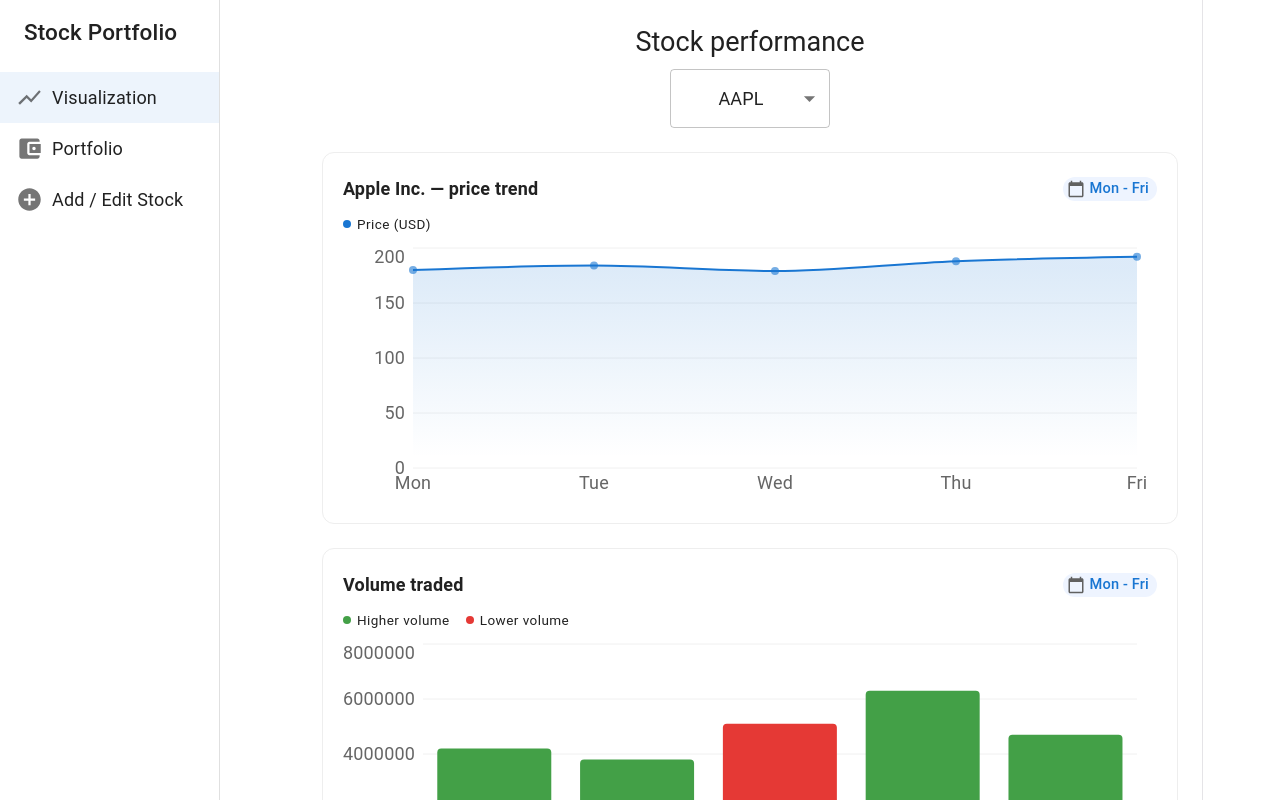
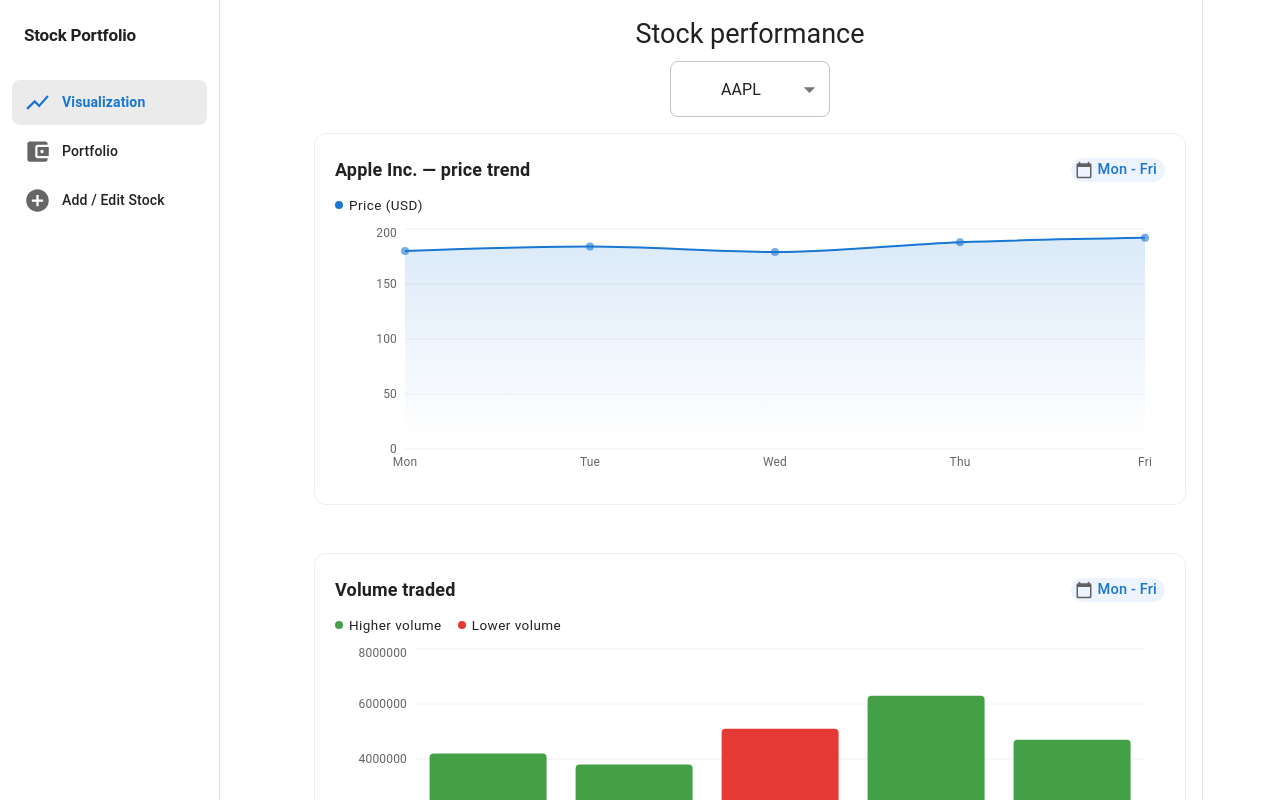
Before and after one commit to RahulRajKhadka/stock-portfolio-app, a React (Vite) app: page / in a window 1280 px wide. Shown: the top 800 px of the page. Built offline with nearby package versions, Linux system fonts and the light colour scheme.

Commit message:
feat: enhance charts and sidebar for improved responsiveness and styling

```diff
--- a/src/Components/Charts/StockPriceLineChart.tsx
+++ b/src/Components/Charts/StockPriceLineChart.tsx
@@ -7,34 +7,96 @@
   Tooltip,
   ResponsiveContainer,
 } from "recharts";
+
+import {
+  useMediaQuery,
+  useTheme,
+} from "@mui/material";
+
 import type { StockPricePoint } from "../../types/stock.types";
 
 interface StockPriceLineChartProps {
   priceHistory: StockPricePoint[];
 }
 
-export const StockPriceLineChart = ({ priceHistory }: StockPriceLineChartProps) => {
+export const StockPriceLineChart = ({
+  priceHistory,
+}: StockPriceLineChartProps) => {
+  const theme = useTheme();
+  const isMobile = useMediaQuery(theme.breakpoints.down("sm"));
+
   return (
-    <ResponsiveContainer width="100%" height={260}>
-      <AreaChart data={priceHistory} margin={{ top: 5, right: 20, left: 10, bottom: 5 }}>
+    <ResponsiveContainer width="100%" height={isMobile ? 220 : 260}>
+      <AreaChart
+        data={priceHistory}
+        margin={{
+          top: 5,
+          right: isMobile ? 5 : 20,
+          left: isMobile ? 0 : 10,
+          bottom: 5,
+        }}
+      >
         <defs>
-          <linearGradient id="priceFillGradient" x1="0" y1="0" x2="0" y2="1">
-            <stop offset="5%" stopColor="#1976d2" stopOpacity={0.25} />
-            <stop offset="95%" stopColor="#1976d2" stopOpacity={0} />
+          <linearGradient
+            id="priceFillGradient"
+            x1="0"
+            y1="0"
+            x2="0"
+            y2="1"
+          >
+            <stop
+              offset="5%"
+              stopColor="#1976d2"
+              stopOpacity={0.25}
+            />
+            <stop
+              offset="95%"
+              stopColor="#1976d2"
+              stopOpacity={0}
+            />
           </linearGradient>
         </defs>
-        <CartesianGrid stroke="#f0f0f0" vertical={false} />
-        <XAxis dataKey="timestamp" tickLine={false} axisLine={false} />
-        <YAxis tickLine={false} axisLine={false} />
+
+        <CartesianGrid
+          stroke="#f0f0f0"
+          vertical={false}
+        />
+
+        <XAxis
+          dataKey="timestamp"
+          tickLine={false}
+          axisLine={false}
+          tick={{
+            fontSize: isMobile ? 10 : 12,
+          }}
+          interval={isMobile ? 1 : 0}
+        />
+
+        <YAxis
+          tickLine={false}
+          axisLine={false}
+          tick={{
+            fontSize: isMobile ? 10 : 12,
+          }}
+          width={isMobile ? 45 : 60}
+        />
+
         <Tooltip />
+
         <Area
           type="monotone"
           dataKey="closingPrice"
           stroke="#1976d2"
           strokeWidth={2}
           fill="url(#priceFillGradient)"
-          dot={{ r: 4, fill: "#1976d2", strokeWidth: 0 }}
-          activeDot={{ r: 6 }}
+          dot={{
+            r: isMobile ? 2 : 4,
+            fill: "#1976d2",
+            strokeWidth: 0,
+          }}
+          activeDot={{
+            r: isMobile ? 4 : 6,
+          }}
         />
       </AreaChart>
     </ResponsiveContainer>
--- a/src/Components/Charts/StockVisualizationPage.tsx
+++ b/src/Components/Charts/StockVisualizationPage.tsx
@@ -1,21 +1,33 @@
 import { useState } from "react";
-import { Box, MenuItem, Select, Typography, CircularProgress } from "@mui/material";
+import {
+  Box,
+  MenuItem,
+  Select,
+  Typography,
+  CircularProgress,
+} from "@mui/material";
+
 import { useStockPerformanceData } from "../../hooks/useStockPerformanceData";
 import { ChartCard } from "./ChartCard";
 import { StockPriceLineChart } from "./StockPriceLineChart";
 import { StockVolumeColumnChart } from "./StockVolumeColumnChart";
 
-
 const AVAILABLE_TICKER_SYMBOLS = ["AAPL", "TSLA", "MSFT"];
 
 export const StockVisualizationPage = () => {
   const [selectedTickerSymbol, setSelectedTickerSymbol] = useState("AAPL");
-  const { data: stockPerformanceData, isLoading, isError } =
-    useStockPerformanceData(selectedTickerSymbol);
+
+  const {
+    data: stockPerformanceData,
+    isLoading,
+    isError,
+  } = useStockPerformanceData(selectedTickerSymbol);
 
   const dateRangeLabel = stockPerformanceData
     ? `${stockPerformanceData.priceHistory[0].timestamp} - ${
-        stockPerformanceData.priceHistory[stockPerformanceData.priceHistory.length - 1].timestamp
+        stockPerformanceData.priceHistory[
+          stockPerformanceData.priceHistory.length - 1
+        ].timestamp
       }`
     : undefined;
 
@@ -26,7 +38,7 @@
     : null;
 
   return (
-    <Box sx={{ padding: 3 }}>
+    <Box sx={{ padding: 2 }}>
       <Typography variant="h5" gutterBottom>
         Stock performance
       </Typography>
@@ -34,34 +46,63 @@
       <Select
         value={selectedTickerSymbol}
         onChange={(event) => setSelectedTickerSymbol(event.target.value)}
-        sx={{ marginBottom: 3, minWidth: 160 }}
+        sx={{
+          marginBottom: 2,
+          minWidth: 160,
+          borderRadius: 2,
+          fontSize:"16px"
+        }}
       >
         {AVAILABLE_TICKER_SYMBOLS.map((tickerSymbol) => (
-          <MenuItem key={tickerSymbol} value={tickerSymbol}>
+          <MenuItem key={tickerSymbol} value={tickerSymbol} sx={{fontSize:"14px"}}>
             {tickerSymbol}
           </MenuItem>
         ))}
       </Select>
 
       {isLoading && <CircularProgress />}
-      {isError && <Typography color="error">Failed to load stock data.</Typography>}
+
+      {isError && (
+        <Typography color="error">
+          Failed to load stock data.
+        </Typography>
+      )}
 
       {stockPerformanceData && (
-        <>
+        <Box
+          sx={{
+            display: "flex",
+            flexDirection: "column",
+            gap: 3,
+          }}
+        >
           <ChartCard
             title={`${stockPerformanceData.stockInfo.companyName} — price trend`}
             dateRangeLabel={dateRangeLabel}
-            legendItems={[{ color: "#1976d2", label: "Price (USD)" }]}
+            legendItems={[
+              {
+                color: "#1976d2",
+                label: "Price (USD)",
+              },
+            ]}
           >
-            <StockPriceLineChart priceHistory={stockPerformanceData.priceHistory} />
+            <StockPriceLineChart
+              priceHistory={stockPerformanceData.priceHistory}
+            />
           </ChartCard>
 
           <ChartCard
             title="Volume traded"
             dateRangeLabel={dateRangeLabel}
             legendItems={[
-              { color: "#43a047", label: "Higher volume" },
-              { color: "#e53935", label: "Lower volume" },
+              {
+                color: "#43a047",
+                label: "Higher volume",
+              },
+              {
+                color: "#e53935",
+                label: "Lower volume",
+              },
             ]}
             footnote={
               lowestVolumeDay
@@ -69,9 +110,11 @@
                 : undefined
             }
           >
-            <StockVolumeColumnChart volumeHistory={stockPerformanceData.volumeHistory} />
+            <StockVolumeColumnChart
+              volumeHistory={stockPerformanceData.volumeHistory}
+            />
           </ChartCard>
-        </>
+        </Box>
       )}
     </Box>
   );
--- a/src/Components/Charts/StockVolumeColumnChart.tsx
+++ b/src/Components/Charts/StockVolumeColumnChart.tsx
@@ -8,21 +8,65 @@
   ResponsiveContainer,
   Cell,
 } from "recharts";
+
+import {
+  useMediaQuery,
+  useTheme,
+} from "@mui/material";
+
 import type { StockVolumePoint } from "../../types/stock.types";
 
 interface StockVolumeColumnChartProps {
   volumeHistory: StockVolumePoint[];
 }
 
-export const StockVolumeColumnChart = ({ volumeHistory }: StockVolumeColumnChartProps) => {
+export const StockVolumeColumnChart = ({
+  volumeHistory,
+}: StockVolumeColumnChartProps) => {
+  const theme = useTheme();
+  const isMobile = useMediaQuery(theme.breakpoints.down("sm"));
+
   return (
-    <ResponsiveContainer width="100%" height={260}>
-      <BarChart data={volumeHistory} margin={{ top: 5, right: 20, left: 20, bottom: 5 }}>
-        <CartesianGrid stroke="#f0f0f0" vertical={false} />
-        <XAxis dataKey="timestamp" tickLine={false} axisLine={false} />
-        <YAxis tickLine={false} axisLine={false} />
+    <ResponsiveContainer width="100%" height={isMobile ? 220 : 260}>
+      <BarChart
+        data={volumeHistory}
+        margin={{
+          top: 5,
+          right: isMobile ? 5 : 20,
+          left: isMobile ? 0 : 20,
+          bottom: 5,
+        }}
+      >
+        <CartesianGrid
+          stroke="#f0f0f0"
+          vertical={false}
+        />
+
+        <XAxis
+          dataKey="timestamp"
+          tickLine={false}
+          axisLine={false}
+          tick={{
+            fontSize: isMobile ? 10 : 12,
+          }}
+          interval={isMobile ? 1 : 0}
+        />
+
+        <YAxis
+          tickLine={false}
+          axisLine={false}
+          tick={{
+            fontSize: isMobile ? 10 : 12,
+          }}
+          width={isMobile ? 45 : 60}
+        />
+
         <Tooltip />
-        <Bar dataKey="volumeTraded" radius={[4, 4, 0, 0]}>
+
+        <Bar
+          dataKey="volumeTraded"
+          radius={[4, 4, 0, 0]}
+        >
           {volumeHistory.map((dataPoint) => (
             <Cell
               key={dataPoint.timestamp}
--- a/src/Components/layout/Sidebar.tsx
+++ b/src/Components/layout/Sidebar.tsx
@@ -8,7 +8,9 @@
   Typography,
   useMediaQuery,
   useTheme,
+  Box,
 } from "@mui/material";
+
 import ShowChartIcon from "@mui/icons-material/ShowChart";
 import AccountBalanceWalletIcon from "@mui/icons-material/AccountBalanceWallet";
 import { AddCircleOutlined as AddCircleOutlineIcon } from "@mui/icons-material";
@@ -24,34 +26,120 @@
 
 export const SIDEBAR_WIDTH = 220;
 
-const sidebarNavItems: { page: AppPage; label: string; icon: React.ReactNode }[] = [
-  { page: "visualization", label: "Visualization", icon: <ShowChartIcon /> },
-  { page: "portfolio", label: "Portfolio", icon: <AccountBalanceWalletIcon /> },
-  { page: "addEditStock", label: "Add / Edit Stock", icon: <AddCircleOutlineIcon /> },
+const sidebarNavItems: {
+  page: AppPage;
+  label: string;
+  icon: React.ReactNode;
+}[] = [
+  {
+    page: "visualization",
+    label: "Visualization",
+    icon: <ShowChartIcon />,
+  },
+  {
+    page: "portfolio",
+    label: "Portfolio",
+    icon: <AccountBalanceWalletIcon />,
+  },
+  {
+    page: "addEditStock",
+    label: "Add / Edit Stock",
+    icon: <AddCircleOutlineIcon />,
+  },
 ];
 
-export const Sidebar = ({ activePage, onPageChange, isMobileOpen, onMobileClose }: SidebarProps) => {
+export const Sidebar = ({
+  activePage,
+  onPageChange,
+  isMobileOpen,
+  onMobileClose,
+}: SidebarProps) => {
   const theme = useTheme();
   const isMobileScreen = useMediaQuery(theme.breakpoints.down("sm"));
 
   const navList = (
     <>
-      <Toolbar>
-        <Typography variant="h6" noWrap>
-          Stock Portfolio
-        </Typography>
+
+      <Toolbar
+        sx={{
+          minHeight: "72px !important",
+          px: 2.5,
+        }}
+      >
+        <Box>
+          <Typography
+            variant="h6"
+            sx={{
+              fontSize: "17px",
+              fontWeight: 600,
+              letterSpacing: "-0.2px",
+            }}
+          >
+            Stock Portfolio
+          </Typography>
+
+
+        </Box>
       </Toolbar>
-      <List>
+
+      {/* Navigation */}
+      <List
+        sx={{
+          px: 1.5,
+          pt: 1,
+        }}
+      >
         {sidebarNavItems.map((navItem) => (
           <ListItemButton
             key={navItem.page}
             selected={activePage === navItem.page}
             onClick={() => {
               onPageChange(navItem.page);
-              if (isMobileScreen) onMobileClose();
+
+              if (isMobileScreen) {
+                onMobileClose();
+              }
+            }}
+            sx={{
+              minHeight: 44,
+              mb: 0.5,
+              px: 1.5,
+              borderRadius: 2,
+
+              "& .MuiListItemIcon-root": {
+                minWidth: 38,
+                color: "text.secondary",
+              },
+
+              "& .MuiListItemText-primary": {
+                fontSize: "14px",
+                fontWeight: 500,
+              },
+
+              "&:hover": {
+                backgroundColor: "action.hover",
+              },
+
+              "&.Mui-selected": {
+                backgroundColor: "action.selected",
+              },
+
+              "&.Mui-selected .MuiListItemIcon-root": {
+                color: "primary.main",
+              },
+
+              "&.Mui-selected .MuiListItemText-primary": {
+                color: "primary.main",
+                fontWeight: 600,
+              },
+
+              "&.Mui-selected:hover": {
+                backgroundColor: "action.selected",
+              },
             }}
           >
             <ListItemIcon>{navItem.icon}</ListItemIcon>
+
             <ListItemText primary={navItem.label} />
           </ListItemButton>
         ))}
@@ -65,8 +153,15 @@
         variant="temporary"
         open={isMobileOpen}
         onClose={onMobileClose}
-        ModalProps={{ keepMounted: true }}
-        sx={{ "& .MuiDrawer-paper": { width: SIDEBAR_WIDTH, boxSizing: "border-box" } }}
+        ModalProps={{
+          keepMounted: true,
+        }}
+        sx={{
+          "& .MuiDrawer-paper": {
+            width: SIDEBAR_WIDTH,
+            boxSizing: "border-box",
+          },
+        }}
       >
         {navList}
       </Drawer>
@@ -79,7 +174,14 @@
       sx={{
         width: SIDEBAR_WIDTH,
         flexShrink: 0,
-        "& .MuiDrawer-paper": { width: SIDEBAR_WIDTH, boxSizing: "border-box" },
+
+        "& .MuiDrawer-paper": {
+          width: SIDEBAR_WIDTH,
+          boxSizing: "border-box",
+          borderRight: "1px solid",
+          borderColor: "divider",
+          boxShadow: "1px 0 4px rgba(0, 0, 0, 0.04)",
+        },
       }}
     >
       {navList}
--- a/src/pages/AddEditStockPage.tsx
+++ b/src/pages/AddEditStockPage.tsx
@@ -7,7 +7,7 @@
         Add / Edit Stock
       </Typography>
       <Typography color="text.secondary">
-        Form coming in the next step.
+     protflio
       </Typography>
     </Box>
   );
```
